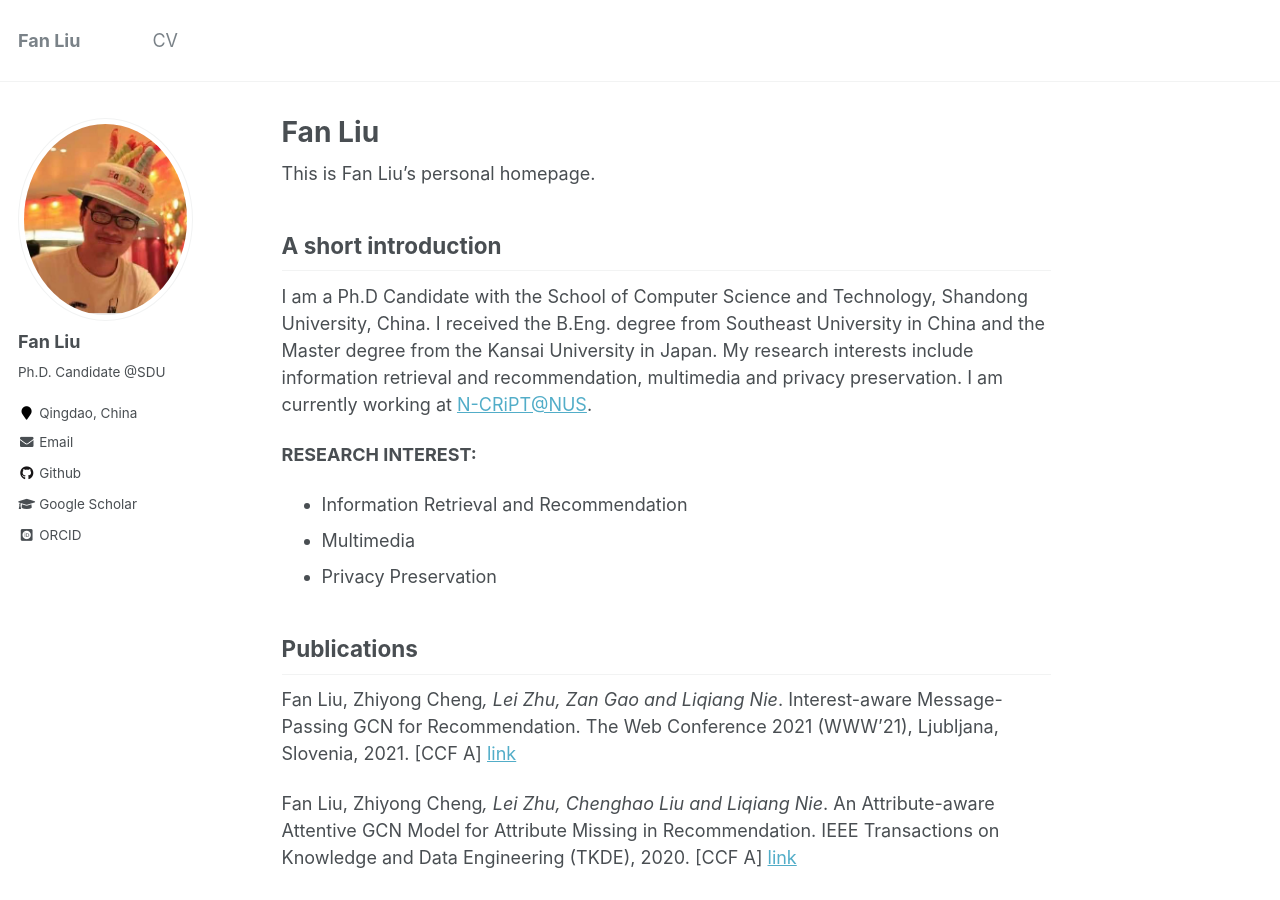
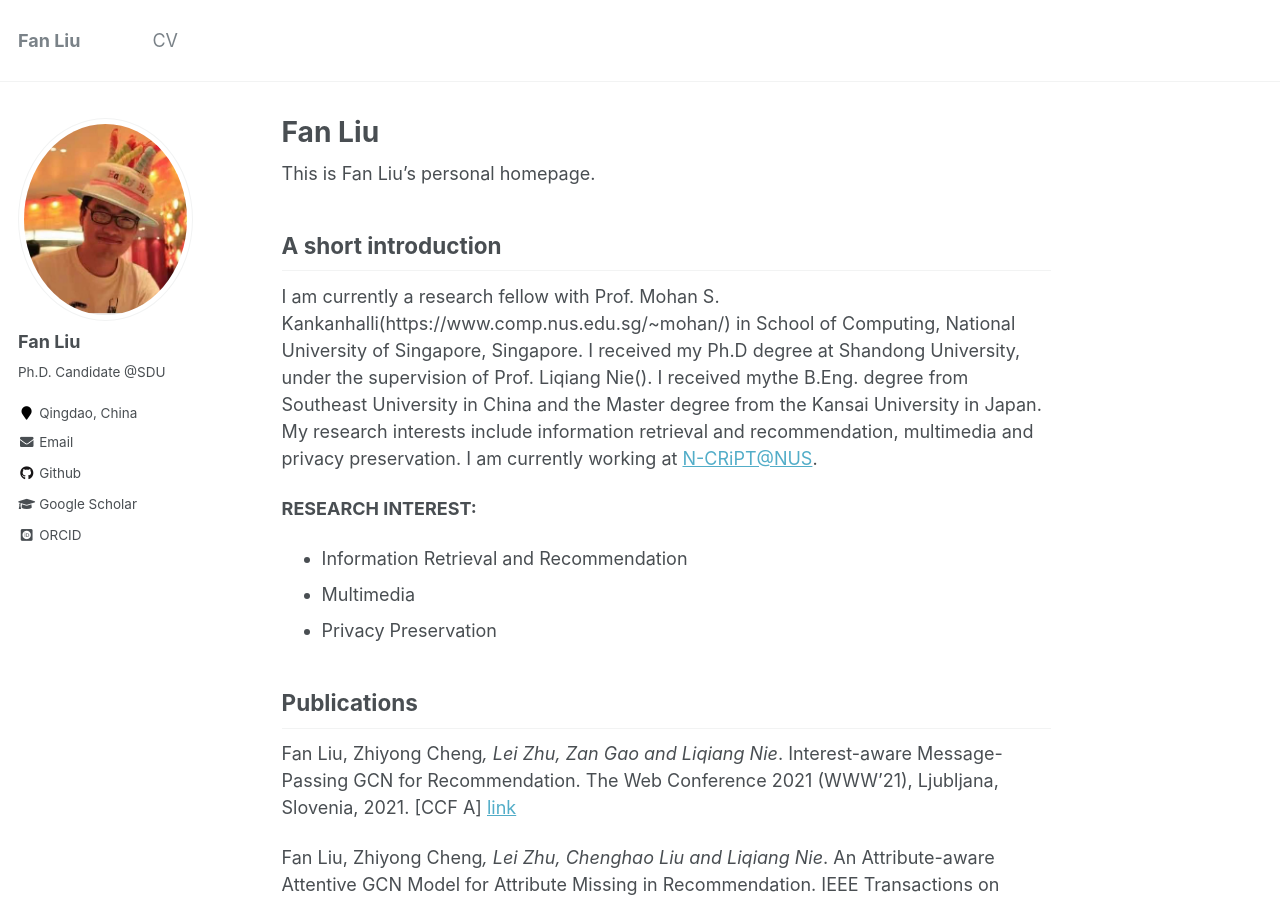
Before and after one commit to liufancs/liufancs.github.io, a Jekyll site: the page built from _pages/about.md, in a window 1280 px wide and 900 px high. Built offline with Jekyll 4.4.1, drawn with Linux system fonts in a browser that asks for light colours; some web fonts are replaced.

Commit message:
Update about.md

```diff
--- a/_pages/about.md
+++ b/_pages/about.md
@@ -11,7 +11,7 @@ redirect_from:
 This is Fan Liu's personal homepage.
 
 ## A short introduction
-I am a Ph.D Candidate with the School of Computer Science and Technology, Shandong University, China. I received the B.Eng. degree from Southeast University in China and the Master degree from the Kansai University in Japan. My research interests include information retrieval and recommendation, multimedia and privacy preservation. I am currently working at [N-CRiPT@NUS](https://ncript.comp.nus.edu.sg/).
+I am currently a research fellow with Prof. Mohan S. Kankanhalli(https://www.comp.nus.edu.sg/~mohan/) in School of Computing, National University of Singapore, Singapore. I received my Ph.D degree at Shandong University, under the supervision of Prof. Liqiang Nie(). I received mythe B.Eng. degree from Southeast University in China and the Master degree from the Kansai University in Japan. My research interests include information retrieval and recommendation, multimedia and privacy preservation. I am currently working at [N-CRiPT@NUS](https://ncript.comp.nus.edu.sg/).
 
 <b>RESEARCH INTEREST:</b>
 * Information Retrieval and Recommendation
```
